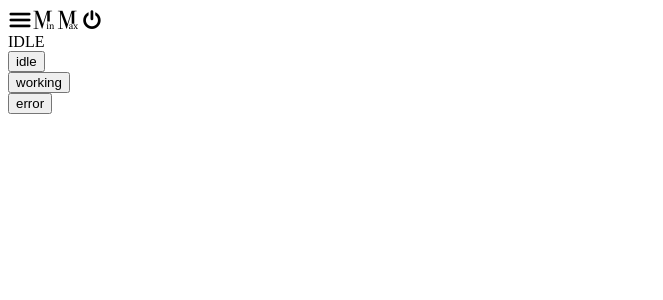
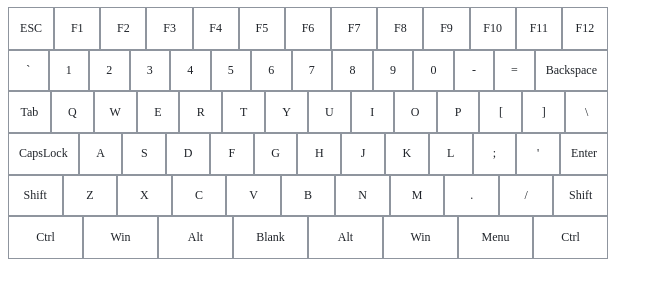
Before and after one commit to lopo12123/clicker, a React (Vite) app: page / in a window 1280 px wide. Before the commit this address led to /welcome. Shown: the top 300 px of the page, without its empty margins (0-663 px from the left). Built offline with nearby package versions, Linux system fonts and the light colour scheme.

Commit message:
feat: keyboard ui

```diff
--- /dev/null
+++ b/src/components/KeyboardUI/Keyboard.tsx
@@ -0,0 +1,31 @@
+import "./keyboard.css"
+
+const Layout = [
+    [ 'ESC', 'F1', 'F2', 'F3', 'F4', 'F5', 'F6', 'F7', 'F8', 'F9', 'F10', 'F11', 'F12' ],
+    [ '`', '1', '2', '3', '4', '5', '6', '7', '8', '9', '0', '-', '=', 'Backspace' ],
+    [ 'Tab', 'Q', 'W', 'E', 'R', 'T', 'Y', 'U', 'I', 'O', 'P', '[', ']', '\\' ],
+    [ 'CapsLock', 'A', 'S', 'D', 'F', 'G', 'H', 'J', 'K', 'L', ';', '\'', 'Enter' ],
+    [ 'Shift', 'Z', 'X', 'C', 'V', 'B', 'N', 'M', '.', '/', 'Shift' ],
+    [ 'Ctrl', 'Win', 'Alt', 'Blank', 'Alt', 'Win', 'Menu', 'Ctrl' ]
+]
+
+export default function Keyboard() {
+    return (
+        <div className="keyboard-container">
+            {
+                Layout.map((row, rowIdx) => {
+                    return (
+                        <div className="keyboard-row" key={ `row-${ rowIdx }` }>
+                            {
+                                row.map((key, keyIdx) => {
+                                    return <span className="keyboard-cell"
+                                                 key={ `key-${ rowIdx }-${ keyIdx }` }>{ key }</span>
+                                })
+                            }
+                        </div>
+                    )
+                })
+            }
+        </div>
+    )
+}
--- /dev/null
+++ b/src/components/KeyboardUI/keyboard.css
@@ -0,0 +1,42 @@
+.keyboard-container {
+    position: relative;
+    width: 100%;
+    height: 100%;
+    display: flex;
+    flex-direction: column;
+    align-items: center;
+    justify-content: space-between;
+}
+
+.keyboard-row {
+    position: relative;
+    width: 100%;
+    flex: 1;
+    display: flex;
+    align-items: center;
+    justify-content: space-between;
+}
+
+.keyboard-cell {
+    position: relative;
+    height: 100%;
+    padding: 0 10px;
+    border: solid 1px #8F959E;
+    color: #1F2329;
+    font-size: 12px;
+    user-select: none;
+    cursor: pointer;
+    flex: 1;
+    display: flex;
+    align-items: center;
+    justify-content: center;
+    transition: background-color 0.5s;
+}
+
+.keyboard-cell:hover {
+    background-color: #A6B4FF;
+}
+
+.cell__active {
+    background-color: #A6B4FF;
+}
--- a/src/main.tsx
+++ b/src/main.tsx
@@ -11,6 +11,14 @@ import React from "react"
 import ReactDOM from "react-dom/client"
 import { RouterProvider } from "react-router-dom";
 import { router } from "./routers";
+import Keyboard from "@/components/KeyboardUI/Keyboard";
 
 ReactDOM.createRoot(document.getElementById("root") as HTMLElement)
-    .render(<RouterProvider router={ router }/>)
+    // .render(<RouterProvider router={ router }/>)
+    .render(
+        <div>
+            <div style={ { width: '600px', height: '250px' } }>
+                <Keyboard/>
+            </div>
+        </div>
+    )
```
